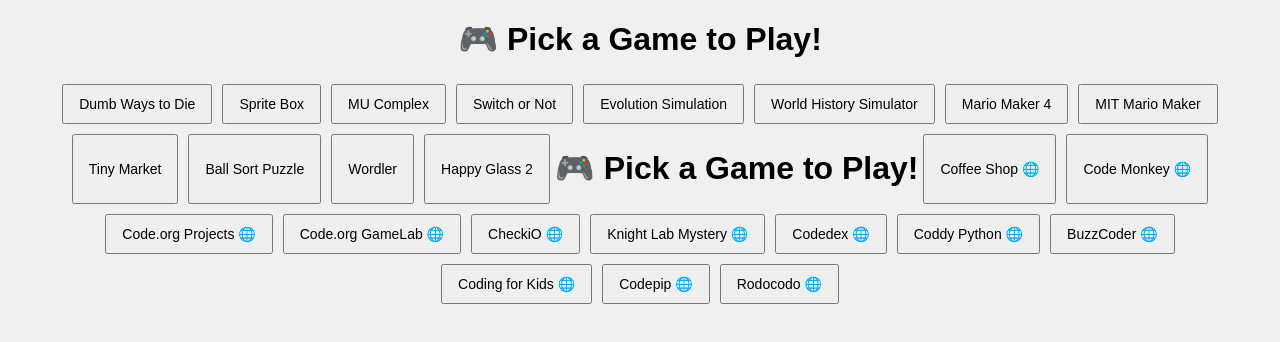
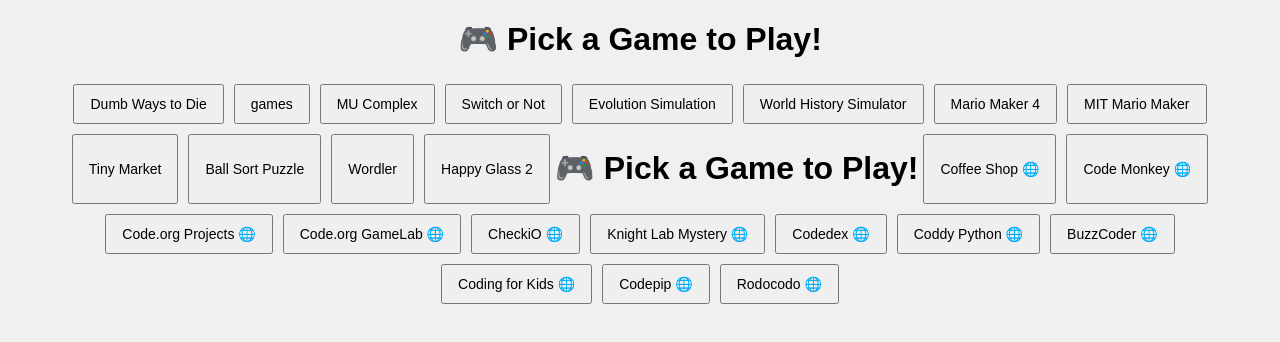
Before and after one commit to MrPereira1111/game-loader, a plain HTML site: page index.html in a window 1280 px wide. Drawn offline with Linux system fonts and the light colour scheme.

Commit message:
Update index.html

```diff
--- a/index.html
+++ b/index.html
@@ -42,7 +42,7 @@
   <div class="button-container">
     <!-- ✅ iframe-compatible games -->
     <button onclick="loadInFrame('https://www.gameflare.com/online-game/dumb-ways-to-die-original/')">Dumb Ways to Die</button>
-    <button onclick="loadInFrame('https://kbhgames.com/game/sprite-box')">Sprite Box</button>
+    <button onclick="loadInFrame('https://sites.google.com/site/unblockedgames66333/dumb-ways-to-die-game')">games</button>
     <button onclick="loadInFrame('https://kbhgames.com/game/mu-complex-episode-one')">MU Complex</button>
     <button onclick="loadInFrame('https://kbhgames.com/game/switch-or-not')">Switch or Not</button>
     <button onclick="loadInFrame('https://kbhgames.com/game/evolution-simulation')">Evolution Simulation</button>
```
